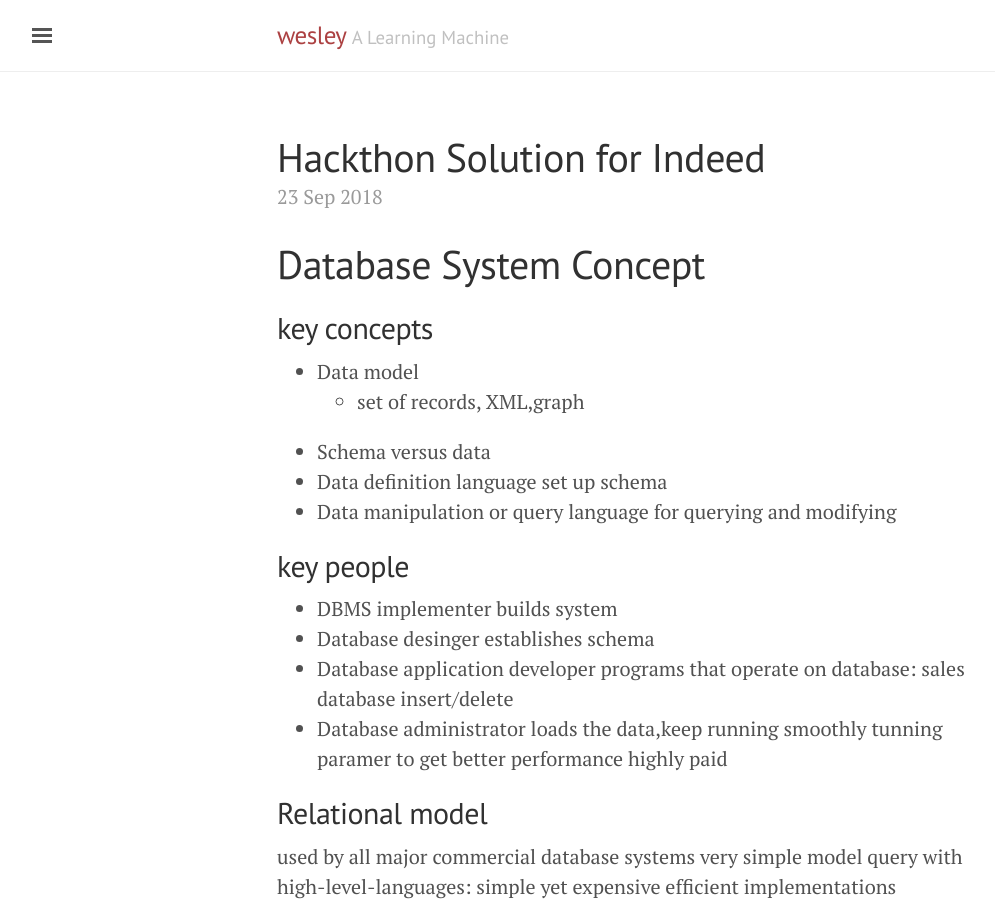
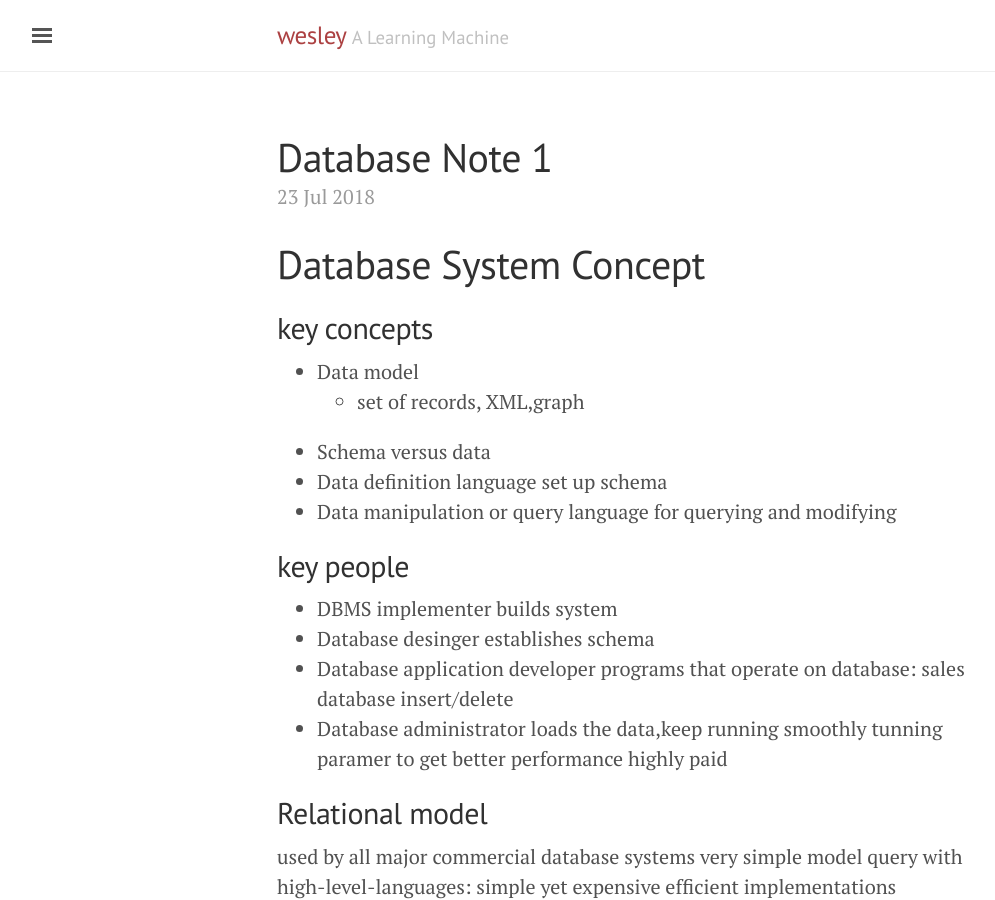
Before and after one commit to wesleytao/blog, a Jekyll site: the page built from _posts/2018-07-23-Database note.md, in a window 1280 px wide and 900 px high. Shown: the whole window, without its empty margins (3-998 px from the left). Built offline with Jekyll 4.4.1, drawn with Linux system fonts in a browser that asks for light colours.

Commit message:
update database note

```diff
--- a/_posts/2018-07-23-Database note.md
+++ b/_posts/2018-07-23-Database note.md
@@ -1,7 +1,7 @@
 ---
 layout: post
-title: "Hackthon Solution for Indeed"
-date: "2018-09-23 16:49:23 -0400"
+title: "Database Note 1"
+date: "2018-07-23 16:49:23 -0400"
 ---
 
 # Database System Concept
```
